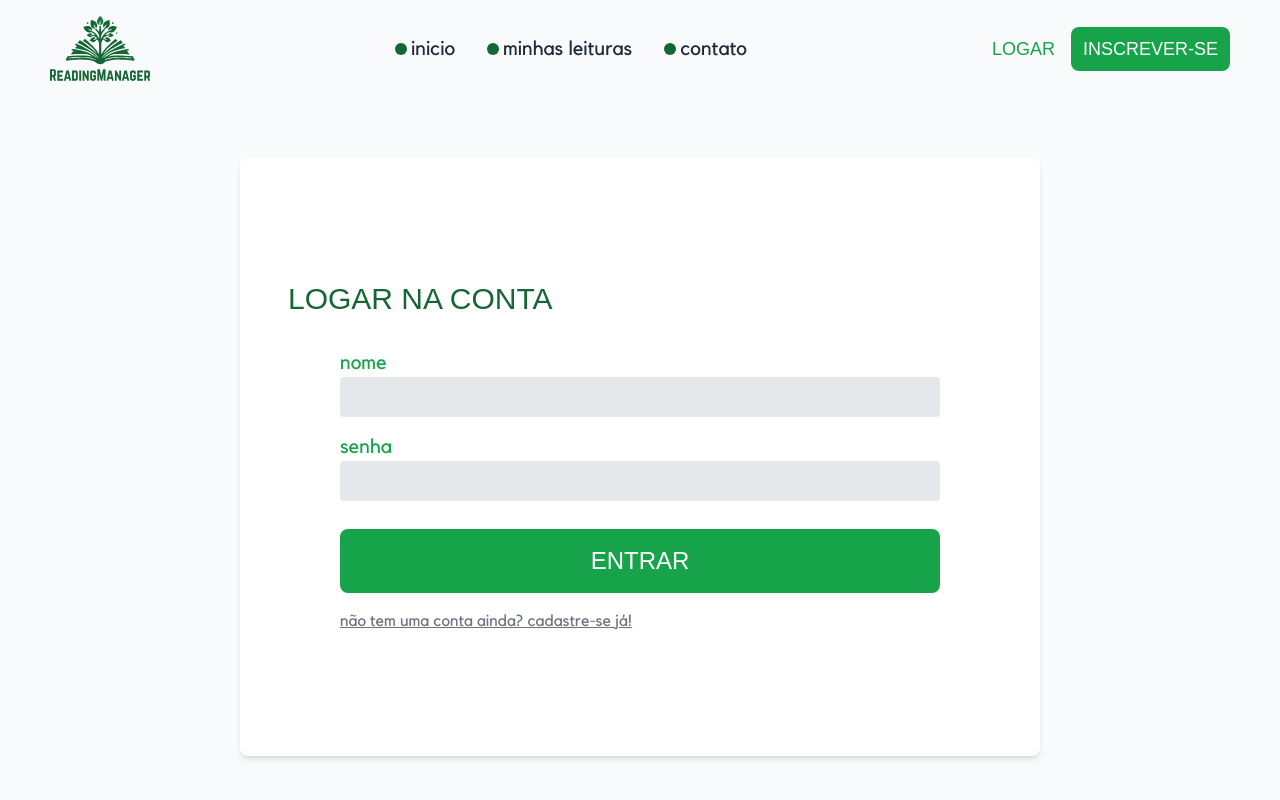
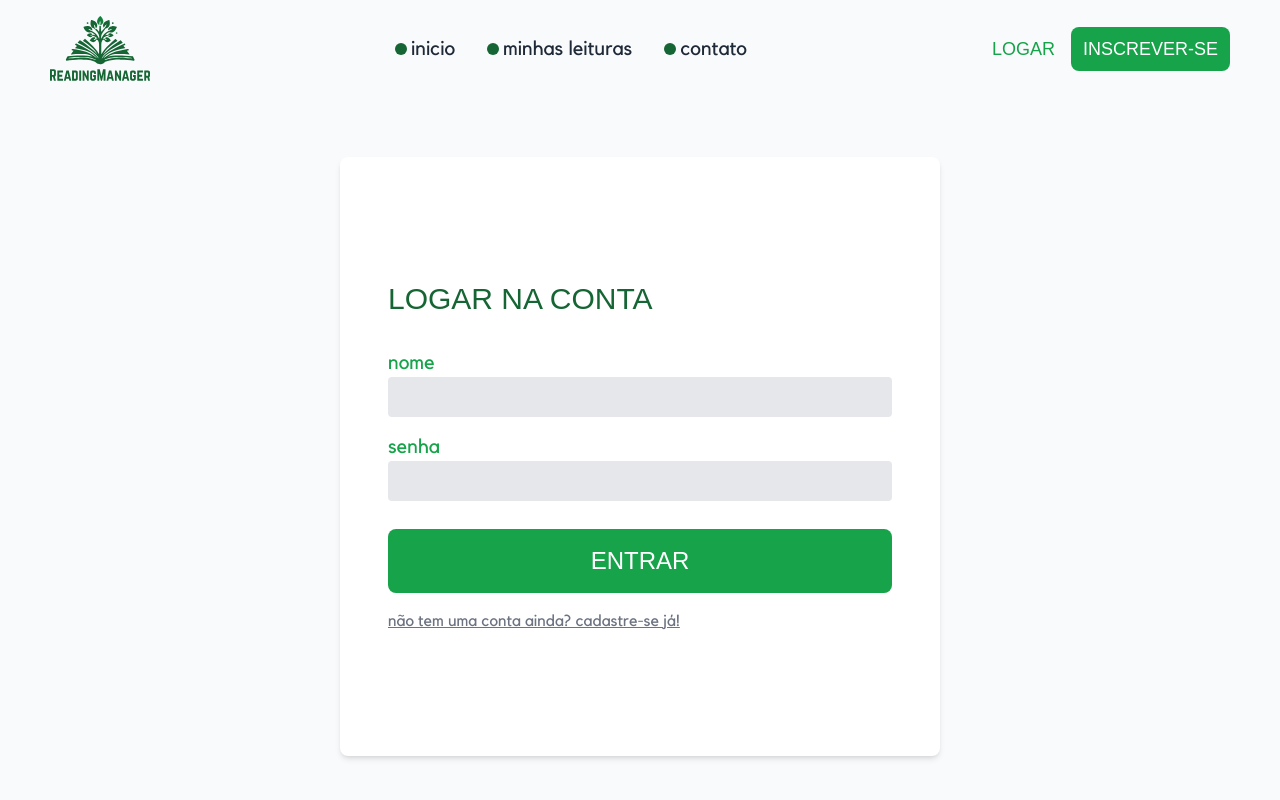
Before and after one commit to MateusBorgesGuimaraes/Reading-Manager, a Next.js app: page /login in a window 1280 px wide. Shown: the top 800 px of the page. Built offline with nearby package versions, Linux system fonts and the light colour scheme.

Commit message:
Apenas componetizei o input e o button

```diff
--- a/src/app/login/page.tsx
+++ b/src/app/login/page.tsx
@@ -1,9 +1,11 @@
+import ButtonForm from '@/components/FormComponents/Button';
+import InputForm from '@/components/FormComponents/Input';
 import Link from 'next/link';
 
 export default function LoginPage() {
   return (
     <section className="container h-[calc(100vh-81px)] flex items-center justify-center lg:my-4">
-      <div className="lg:bg-white lg:rounded-lg lg:shadow-md w-full h-full lg:h-5/6 flex  justify-center items-center flex-col smallest:px-8 px-1 max-w-[800px] lg:px-12 lg:py-12 ">
+      <div className="lg:bg-white lg:rounded-lg lg:shadow-md w-full h-full lg:h-5/6 flex  justify-center items-center flex-col smallest:px-8 px-1 max-w-[600px] lg:px-12 lg:py-12 ">
         <h1 className="smallest:text-3xl text-green-800 text-2xl font-title mb-8 self-start">
           LOGAR NA CONTA
         </h1>
@@ -11,29 +13,11 @@ export default function LoginPage() {
           action=""
           className=" w-full flex flex-col gap-4 lg:max-w-[600px] items-center justify-center"
         >
-          <div className="flex flex-col w-full">
-            <label htmlFor="" className="text-xl text-green-600">
-              nome
-            </label>
-            <input
-              type="text"
-              className="text-gray-700 px-1 bg-gray-200 rounded-[4px] h-10 hover:bg-gray-300 duration-300 outline-green-600"
-            />
-          </div>
+          <InputForm name="nome" label="nome" type="text" />
 
-          <div className="flex flex-col w-full">
-            <label htmlFor="" className="text-xl text-green-600">
-              senha
-            </label>
-            <input
-              type="password"
-              className="text-gray-700 px-1 bg-gray-200 rounded-[4px] h-10 hover:bg-gray-300 duration-300 outline-green-600"
-            />
-          </div>
+          <InputForm name="senha" label="senha" type="password" />
 
-          <button className="bg-green-600 py-4 rounded-lg text-2xl font-title text-white hover:bg-green-700 duration-300 mt-3 w-full">
-            ENTRAR
-          </button>
+          <ButtonForm text="ENTRAR" />
 
           <Link
             href={'/login/criar'}
--- /dev/null
+++ b/src/components/FormComponents/Button.tsx
@@ -0,0 +1,7 @@
+export default function ButtonForm({ text }: { text: string }) {
+  return (
+    <button className="uppercase bg-green-600 py-4 rounded-lg text-2xl font-title text-white hover:bg-green-700 duration-300 mt-3 w-full">
+      {text}
+    </button>
+  );
+}
--- /dev/null
+++ b/src/components/FormComponents/Input.tsx
@@ -0,0 +1,22 @@
+export default function InputForm({
+  name,
+  label,
+  type,
+}: {
+  name: string;
+  label: string;
+  type: string;
+}) {
+  return (
+    <div className="flex flex-col w-full">
+      <label htmlFor={name} className="text-xl text-green-600">
+        {label}
+      </label>
+      <input
+        id={name}
+        type={type}
+        className="text-gray-700 px-1 bg-gray-200 rounded-[4px] h-10 hover:bg-gray-300 duration-300 outline-green-600"
+      />
+    </div>
+  );
+}
--- a/src/components/footer/Footer.tsx
+++ b/src/components/footer/Footer.tsx
@@ -2,7 +2,7 @@ import Image from 'next/image';
 
 export default function Footer() {
   return (
-    <footer className="bg-green-600">
+    <footer id="footer" className="bg-green-600">
       <div className="container flex flex-col gap-4 items-center justify-center py-6">
         <div className="md:self-start">
           <Image
--- a/src/components/header/Header.tsx
+++ b/src/components/header/Header.tsx
@@ -23,7 +23,7 @@ export default function Header() {
       <nav className="md:flex hidden">
         <ul className="flex gap-8 text-xl">
           <li className="group text-gray-800">
-            <a href="#" className="flex items-center gap-1">
+            <a href="/" className="flex items-center gap-1">
               <span className="w-3 h-3 bg-green-800 block rounded-full group-hover:bg-green-400 duration-300"></span>{' '}
               inicio
             </a>
@@ -36,7 +36,7 @@ export default function Header() {
             </a>
           </li>
           <li className="group text-gray-800">
-            <a href="#" className="flex items-center gap-1">
+            <a href="#footer" className="flex items-center gap-1">
               <span className="w-3 h-3 bg-green-800 block rounded-full group-hover:bg-green-400 duration-300"></span>
               contato
             </a>
```
